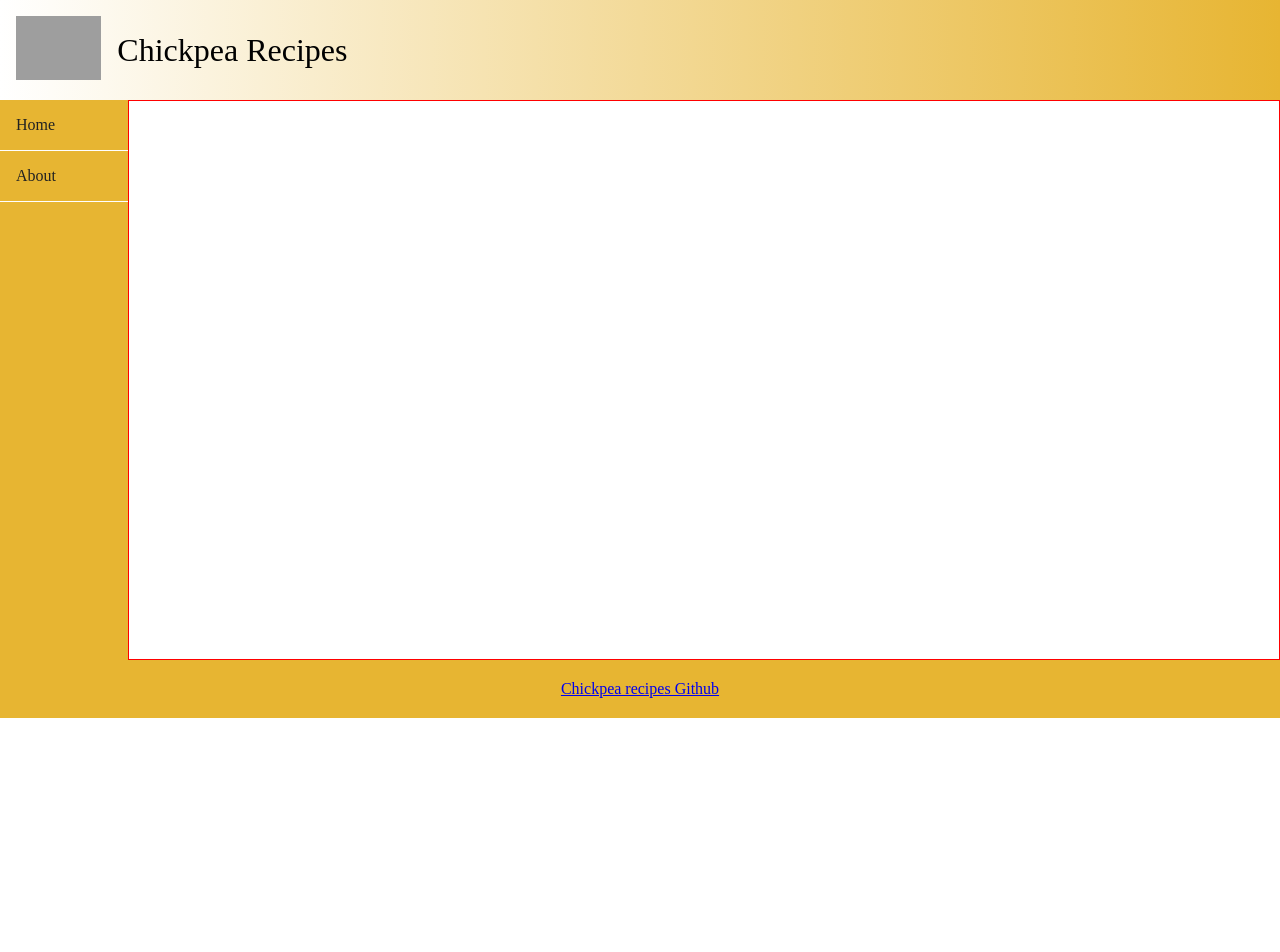
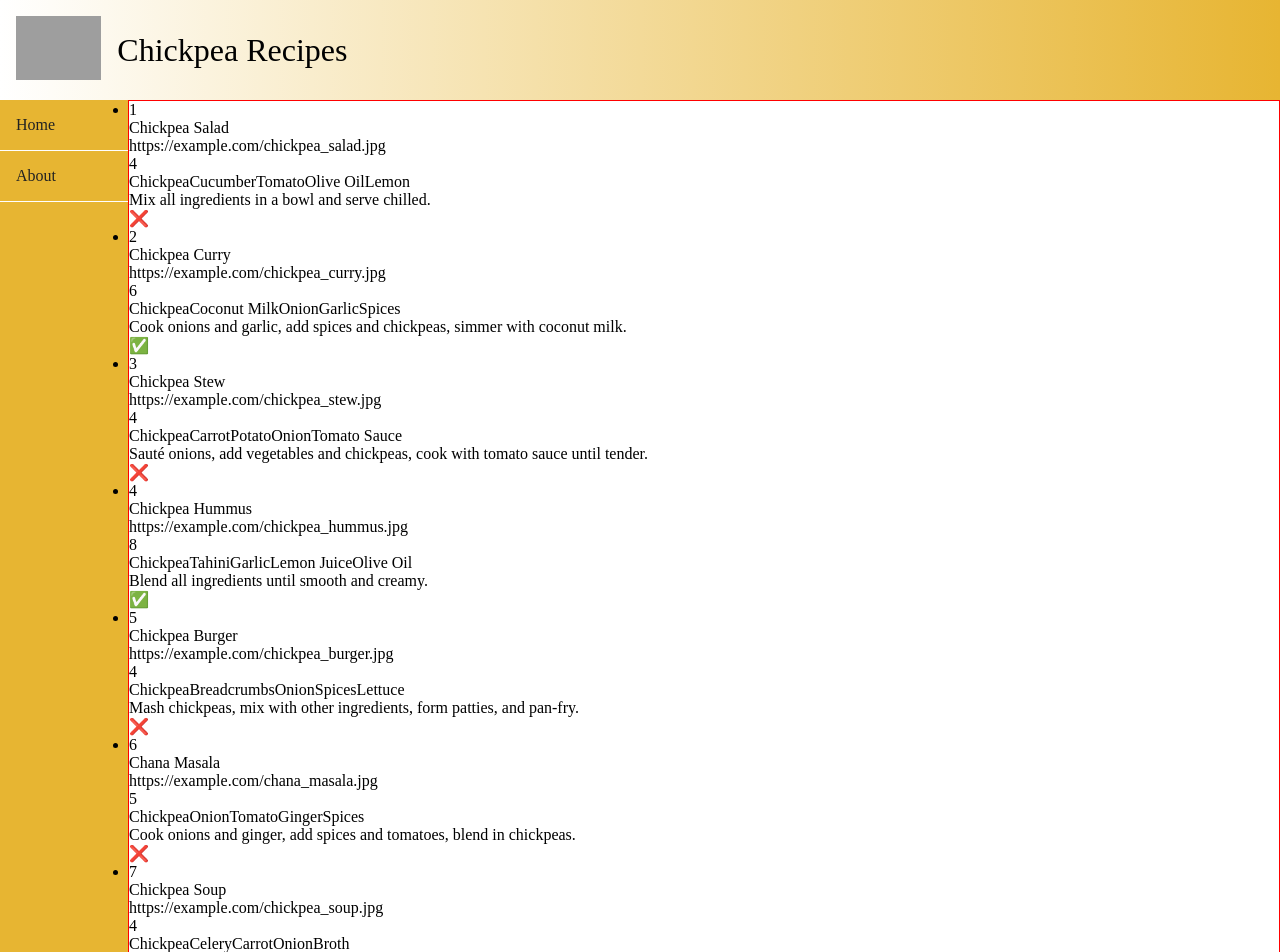
Before and after one commit to sven-andersson-es/chickpea-recipes, a React (Vite) app: page / in a window 1280 px wide. Shown: the top 952 px of the page. Before the commit the page ends 800 px from the top, so only its background shows below. Built offline with nearby package versions, Linux system fonts and the light colour scheme; grey boxes are pictures that could not be loaded.

Commit message:
recipelist and data first version

```diff
--- a/src/App.jsx
+++ b/src/App.jsx
@@ -3,6 +3,7 @@ import reactLogo from './assets/react.svg'
 import Navbar from './components/Navbar'
 import Sidebar from './components/Sidebar'
 import Footer from './components/Footer'
+import RecipeList from './components/recipeList'
 
 function App() {
 
@@ -11,7 +12,9 @@ function App() {
     <Navbar/>
     <main>
       <Sidebar/>
-      <div id="main"></div>
+      <div id="main">
+        <RecipeList />
+      </div>
     </main>
     <Footer/>
     </>
--- /dev/null
+++ b/src/assets/data/recipes.json
@@ -0,0 +1,75 @@
+[
+    {
+        "id": 1,
+        "title": "Chickpea Salad",
+        "imageUrl": "https://example.com/chickpea_salad.jpg",
+        "servings": 4,
+        "ingredients": ["Chickpea", "Cucumber", "Tomato", "Olive Oil", "Lemon"],
+        "cookingInstructions": "Mix all ingredients in a bowl and serve chilled.",
+        "done": false
+    },
+    {
+        "id": 2,
+        "title": "Chickpea Curry",
+        "imageUrl": "https://example.com/chickpea_curry.jpg",
+        "servings": 6,
+        "ingredients": ["Chickpea", "Coconut Milk", "Onion", "Garlic", "Spices"],
+        "cookingInstructions": "Cook onions and garlic, add spices and chickpeas, simmer with coconut milk.",
+        "done": true
+    },
+    {
+        "id": 3,
+        "title": "Chickpea Stew",
+        "imageUrl": "https://example.com/chickpea_stew.jpg",
+        "servings": 4,
+        "ingredients": ["Chickpea", "Carrot", "Potato", "Onion", "Tomato Sauce"],
+        "cookingInstructions": "Sauté onions, add vegetables and chickpeas, cook with tomato sauce until tender.",
+        "done": false
+    },
+    {
+        "id": 4,
+        "title": "Chickpea Hummus",
+        "imageUrl": "https://example.com/chickpea_hummus.jpg",
+        "servings": 8,
+        "ingredients": ["Chickpea", "Tahini", "Garlic", "Lemon Juice", "Olive Oil"],
+        "cookingInstructions": "Blend all ingredients until smooth and creamy.",
+        "done": true
+    },
+    {
+        "id": 5,
+        "title": "Chickpea Burger",
+        "imageUrl": "https://example.com/chickpea_burger.jpg",
+        "servings": 4,
+        "ingredients": ["Chickpea", "Breadcrumbs", "Onion", "Spices", "Lettuce"],
+        "cookingInstructions": "Mash chickpeas, mix with other ingredients, form patties, and pan-fry.",
+        "done": false
+    },
+    {
+        "id": 6,
+        "title": "Chana Masala",
+        "imageUrl": "https://example.com/chana_masala.jpg",
+        "servings": 5,
+        "ingredients": ["Chickpea", "Onion", "Tomato", "Ginger", "Spices"],
+        "cookingInstructions": "Cook onions and ginger, add spices and tomatoes, blend in chickpeas.",
+        "done": false
+    },
+    {
+        "id": 7,
+        "title": "Chickpea Soup",
+        "imageUrl": "https://example.com/chickpea_soup.jpg",
+        "servings": 4,
+        "ingredients": ["Chickpea", "Celery", "Carrot", "Onion", "Broth"],
+        "cookingInstructions": "Simmer all ingredients in broth until vegetables are tender.",
+        "done": true
+    },
+    {
+        "id": 8,
+        "title": "Chickpea Wrap",
+        "imageUrl": "https://example.com/chickpea_wrap.jpg",
+        "servings": 2,
+        "ingredients": ["Chickpea", "Lettuce", "Tomato", "Tortilla", "Hummus"],
+        "cookingInstructions": "Spread hummus on tortilla, layer with other ingredients, and roll up.",
+        "done": false
+    }
+
+]
--- /dev/null
+++ b/src/components/RecipeCard.jsx
@@ -0,0 +1,15 @@
+function RecipeCard(props) {
+    const {eachRecipe: {id,title,imageUrl,servings,ingredients,cookingInstructions,done} } = props;
+    return (
+        <li className="recipe-card">
+            <p>{id}</p>
+            <p>{title}</p>
+            <p>{imageUrl}</p>
+            <p>{servings}</p>
+            <p>{ingredients}</p>
+            <p>{cookingInstructions}</p>
+            <p>{done ? "✅" : "❌ "}</p>
+        </li>
+    )
+}
+export default RecipeCard
--- /dev/null
+++ b/src/components/RecipeList.jsx
@@ -0,0 +1,16 @@
+import recipeArray from "../assets/data/recipes.json"
+import RecipeCard from "./RecipeCard"
+
+function RecipeList() {
+
+    return (
+        <ul className="recipe-list">
+            {
+                recipeArray.map((recipe, index) => {
+                    return <RecipeCard key={index} eachRecipe={recipe}/>
+                })
+            }
+        </ul>
+    )
+}
+export default RecipeList
```
Also changed, not shown: src/components/RecipeCard.css (added), src/components/RecipeList.css (added).
